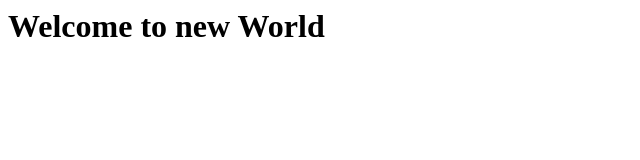
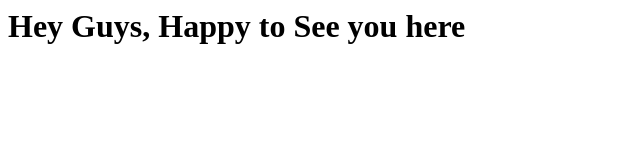
Before and after one commit to Dileeprithvi/tf-ansible-remote, a plain HTML site: page index.html in a window 1280 px wide. Shown: the whole page, without its empty margins (0-640 px from the left). Drawn offline with Linux system fonts and the light colour scheme.

Commit message:
Update index.html

```diff
--- a/index.html
+++ b/index.html
@@ -1 +1 @@
-<h1> Welcome to new World </h1>
+<h1> Hey Guys, Happy to See you here </h1>
```
